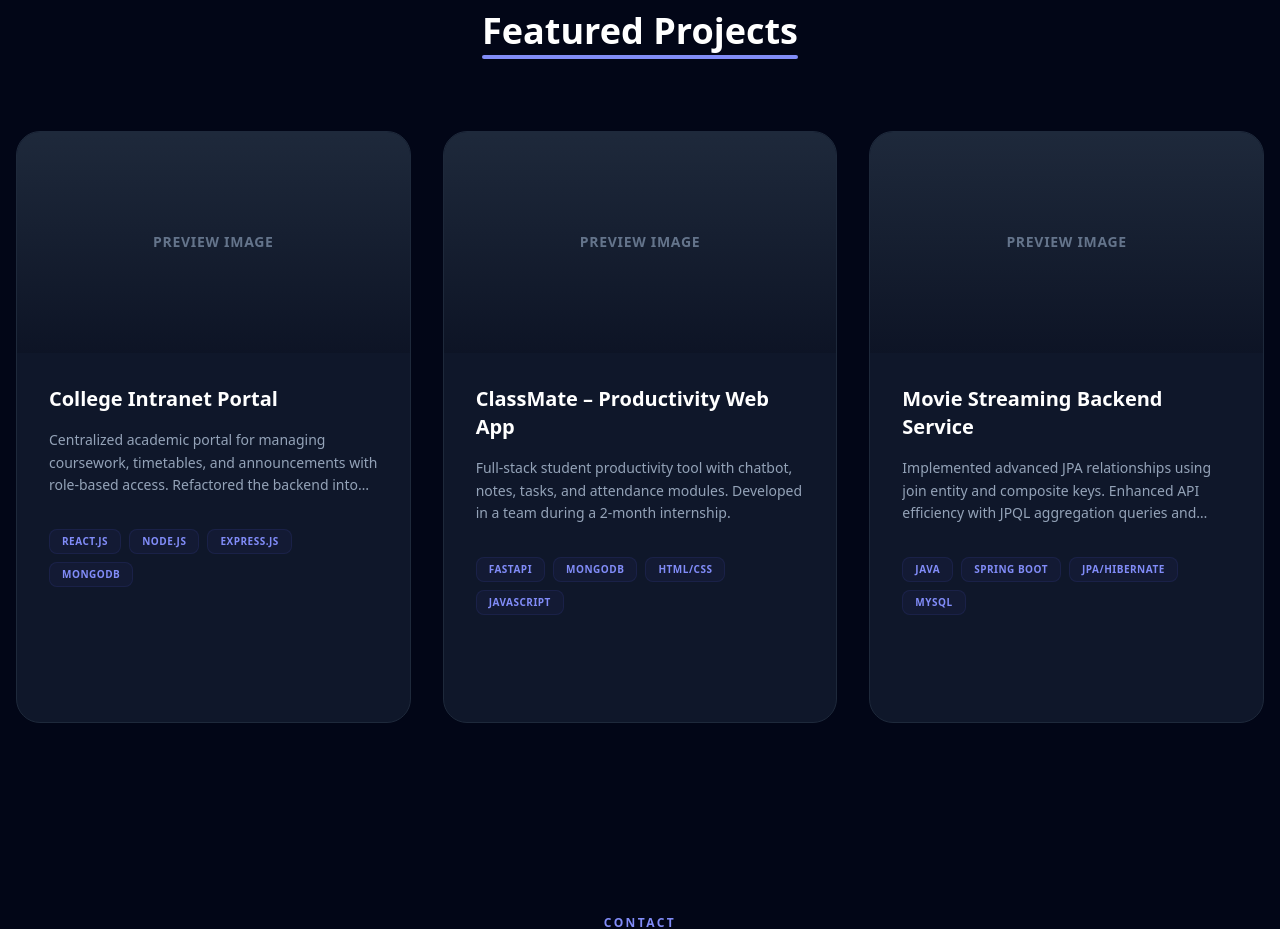
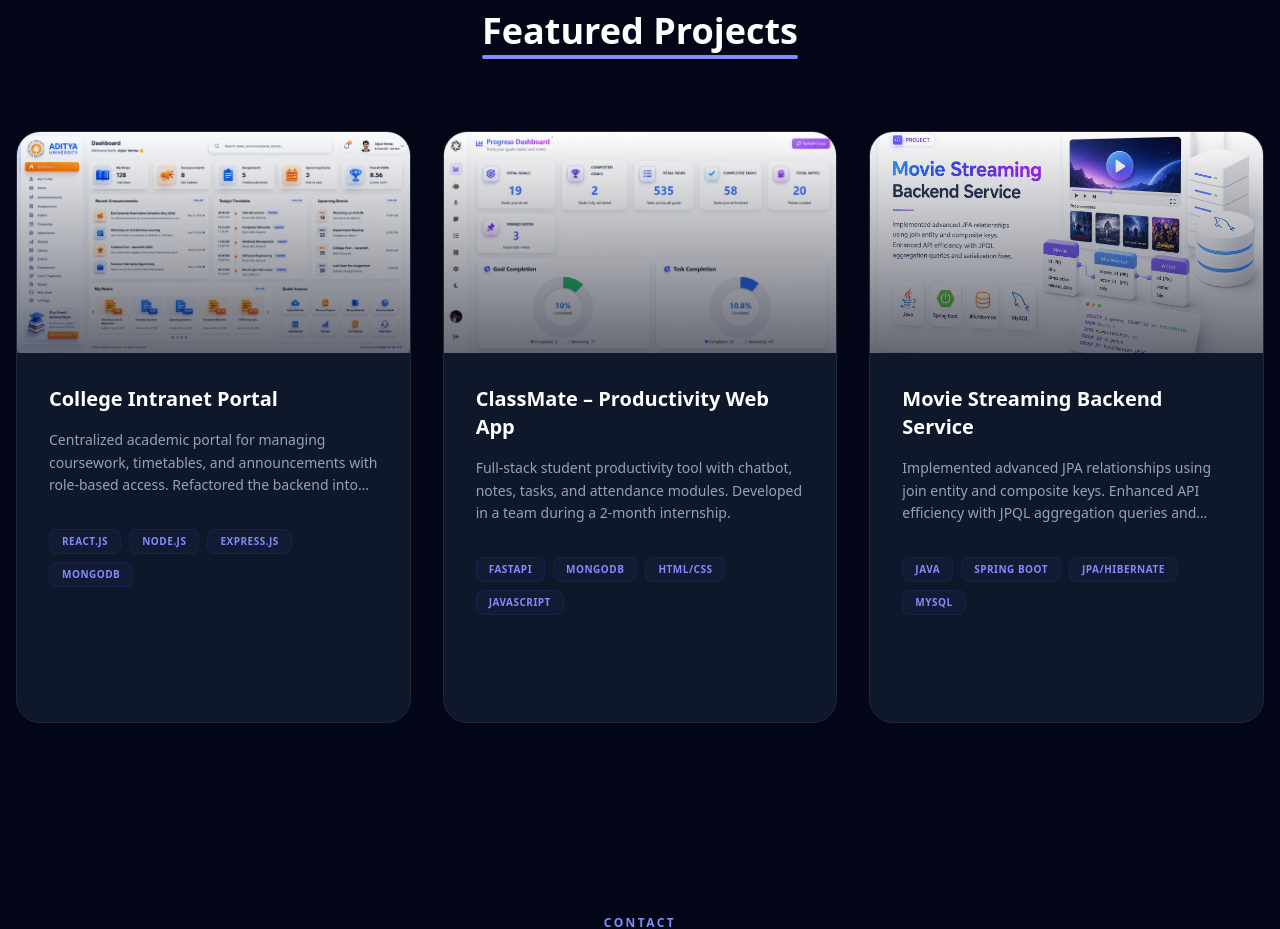
Before and after one commit to ganesh714/venkat-dev-portfolio, a React (Vite) app: page / in a window 1280 px wide. Shown: the part 3460-4389 px from the top of the page. Built offline with nearby package versions, Linux system fonts and the light colour scheme.

Commit message:
Update Projects component with project images

```diff
--- a/src/components/Projects.jsx
+++ b/src/components/Projects.jsx
@@ -1,11 +1,15 @@
 import React from 'react';
 import { motion } from 'framer-motion';
+import intranetImg from '../assets/intranet.png';
+import classmateImg from '../assets/classmate.png';
+import movieImg from '../assets/movie-service.png';
 
 const projects = [
   {
     title: 'College Intranet Portal',
     description: 'Centralized academic portal for managing coursework, timetables, and announcements with role-based access. Refactored the backend into modular, SOLID-compliant services and developed core frontend modules using React.js. (Dec 2025 – Present)',
     techStack: ['React.js', 'Node.js', 'Express.js', 'MongoDB'],
+    image: intranetImg,
     github: '#',
     demo: '#'
   },
@@ -13,6 +17,7 @@ const projects = [
     title: 'ClassMate – Productivity Web App',
     description: 'Full-stack student productivity tool with chatbot, notes, tasks, and attendance modules. Developed in a team during a 2-month internship.',
     techStack: ['FastAPI', 'MongoDB', 'HTML/CSS', 'JavaScript'],
+    image: classmateImg,
     github: '#',
     demo: '#'
   },
@@ -20,6 +25,7 @@ const projects = [
     title: 'Movie Streaming Backend Service',
     description: 'Implemented advanced JPA relationships using join entity and composite keys. Enhanced API efficiency with JPQL aggregation queries and serialization fixes.',
     techStack: ['Java', 'Spring Boot', 'JPA/Hibernate', 'MySQL'],
+    image: movieImg,
     github: '#',
     demo: '#'
   }
@@ -48,10 +54,14 @@ const ProjectCard = ({ project }) => {
       variants={cardVariants}
       className="group relative h-full bg-white dark:bg-slate-900 rounded-3xl overflow-hidden border border-slate-200 dark:border-slate-800 hover:border-indigo-300 dark:hover:border-indigo-500/30 transition-all duration-300 hover:shadow-xl dark:hover:shadow-none"
     >
-      {/* Image Placeholder */}
+      {/* Project Image */}
       <div className="w-full aspect-video bg-slate-100 dark:bg-slate-800 flex items-center justify-center relative overflow-hidden">
         <div className="absolute inset-0 bg-gradient-to-t from-slate-900/10 to-transparent dark:from-slate-950/60 z-10" />
-        <span className="text-slate-400 dark:text-slate-500 font-bold text-sm tracking-wider uppercase z-20">Preview Image</span>
+        <img
+          src={project.image}
+          alt={project.title}
+          className="w-full h-full object-cover group-hover:scale-105 transition-transform duration-500"
+        />
 
         {/* Subtle hover overlay */}
         <div className="absolute inset-0 bg-indigo-600/0 group-hover:bg-indigo-600/5 dark:group-hover:bg-indigo-600/10 transition-colors duration-300 z-15" />
```
